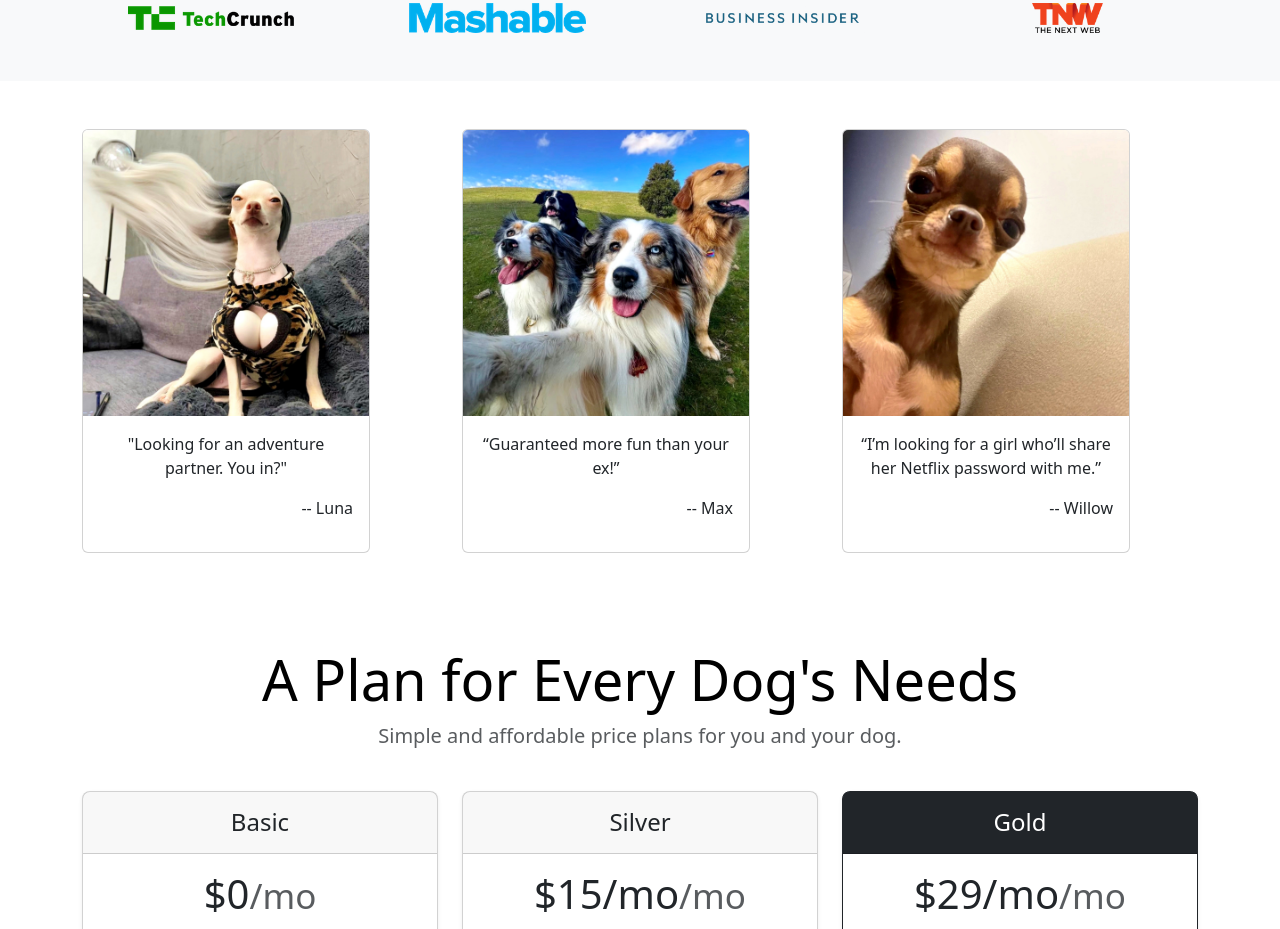
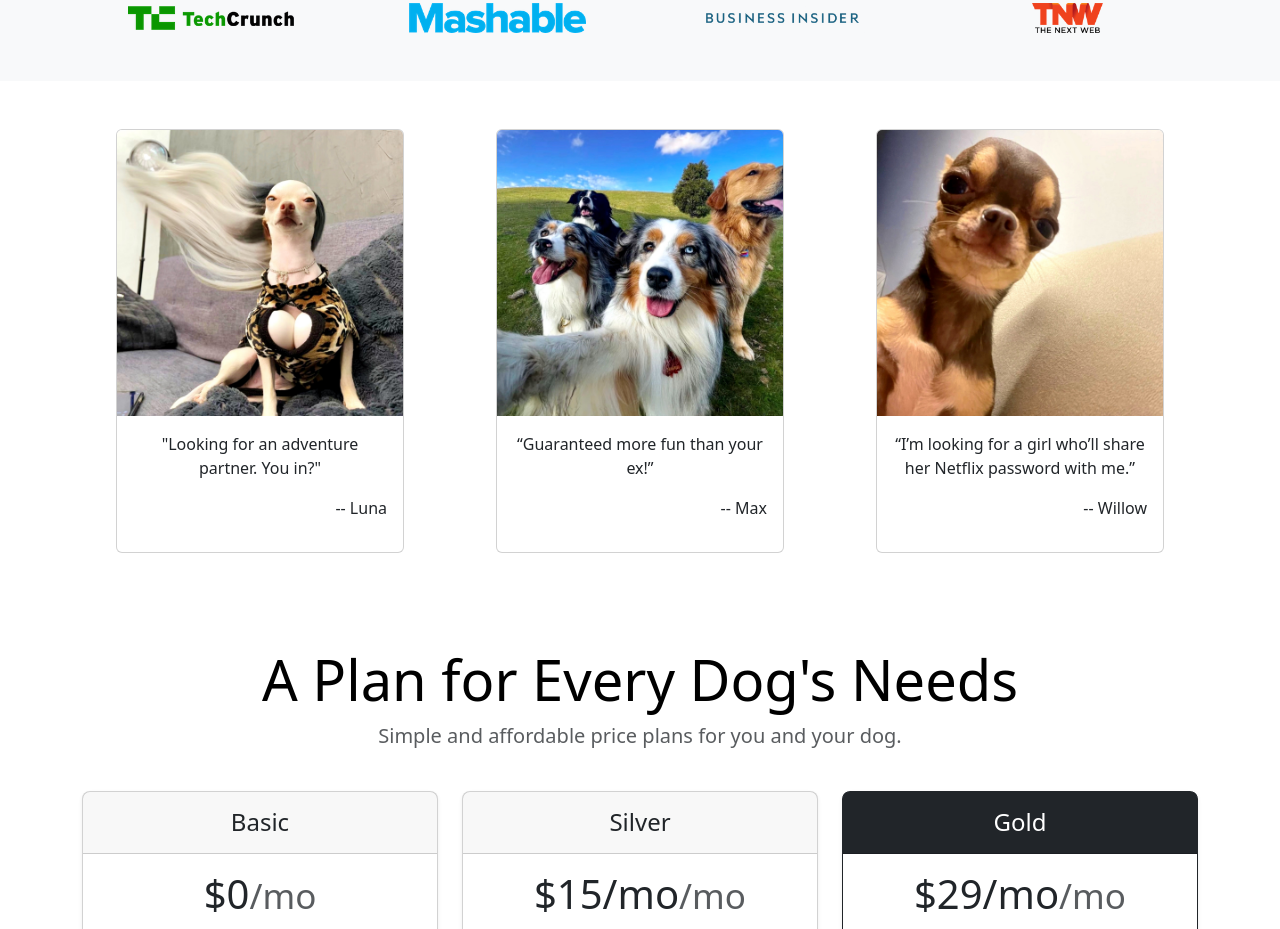
Before and after one commit to yiyangXue0601/tindog-web, a plain HTML site: page index.html in a window 1280 px wide. Shown: the part 1336-2265 px from the top of the page. Drawn offline with nearby package versions, Linux system fonts and the light colour scheme; a web font is replaced by a local one.

Commit message:
Update index.html

```diff
--- a/index.html
+++ b/index.html
@@ -118,7 +118,7 @@
   <section id="userExamples">
     <div class="container">
       <div class="row">
-        <div class="col-sm-6 col-lg-4">
+        <div class="col-sm-6 col-lg-4 d-flex justify-content-center">
           <div class="card" style="width: 18rem;">
             <img src="./images/dogUser1.jpg" class="card-img-top" alt="dog user 1">
             <div class="card-body">
@@ -128,7 +128,7 @@
           </div>
         </div>
 
-        <div class="col-sm-6 col-lg-4">
+        <div class="col-sm-6 col-lg-4 d-flex justify-content-center">
           <div class="card" style="width: 18rem;">
             <img src="./images/dogUser2.jpg" class="card-img-top" alt="dog user 2">
             <div class="card-body">
@@ -138,7 +138,7 @@
           </div>
         </div>
 
-        <div class="col-sm-6 col-lg-4">
+        <div class="col-sm-6 col-lg-4 d-flex justify-content-center">
           <div class="card" style="width: 18rem;">
             <img src="./images/dogUser3.jpg" class="card-img-top" alt="dog user 3">
             <div class="card-body">
@@ -150,6 +150,8 @@
       </div>
     </div>
   </section>
+
+
 
   <!-- Pricing -->
   <section id="pricing" class="container">
```
